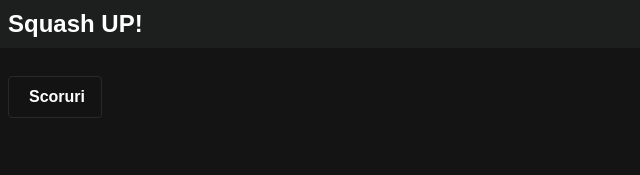
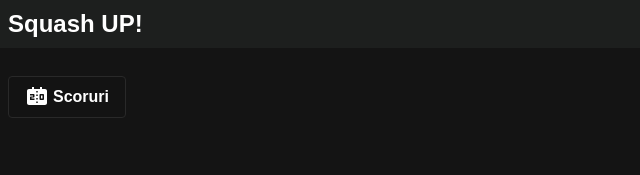
Before and after one commit to AldeaAndrei/squash-up, a Next.js app: page /leaderboard in a window 1280 px wide. Shown: the top 175 px of the page, without its empty margins (0-640 px from the left). Built offline with nearby package versions, Linux system fonts and the light colour scheme.

Commit message:
Fix 'scoruri' button

```diff
--- a/app/leaderboard/page.js
+++ b/app/leaderboard/page.js
@@ -1,15 +1,11 @@
 import LeaderboardList from "@/components/LeaderboardList";
 import NavigationButton from "@/components/NavigationButton";
-import ScoreboardIcon from "@mui/icons-material/Scoreboard";
 
 export default function LeaderboardPage() {
   return (
     <div className="p-2">
       <section className="my-5">
-        <NavigationButton path="/match" text="Scoruri">
-          <ScoreboardIcon />
-          <span className="ml-1">Scoruri</span>
-        </NavigationButton>
+        <NavigationButton path="/match" text="Scoruri" />
       </section>
       <section className="flex flex-col gap-2">
         <LeaderboardList />
--- a/components/NavigationButton.js
+++ b/components/NavigationButton.js
@@ -4,6 +4,7 @@ import { useRouter } from "next/navigation";
 
 import LeaderboardIcon from "@mui/icons-material/Leaderboard";
 import CachedIcon from "@mui/icons-material/Cached";
+import ScoreboardIcon from "@mui/icons-material/Scoreboard";
 
 export default function NavigationButton({ path, text }) {
   const router = useRouter();
@@ -15,6 +16,7 @@ export default function NavigationButton({ path, text }) {
   const selectIcon = () => {
     if (path === "/leaderboard") return <LeaderboardIcon />;
     if (path === "/start") return <CachedIcon />;
+    if (path === "/match") return <ScoreboardIcon />;
   };
 
   return (
```
